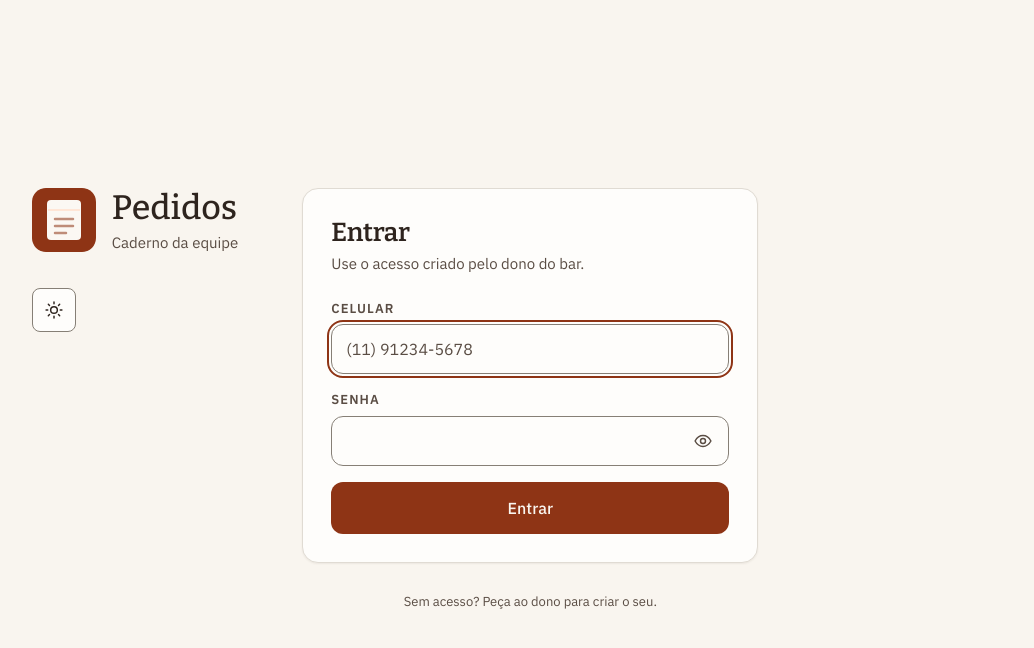
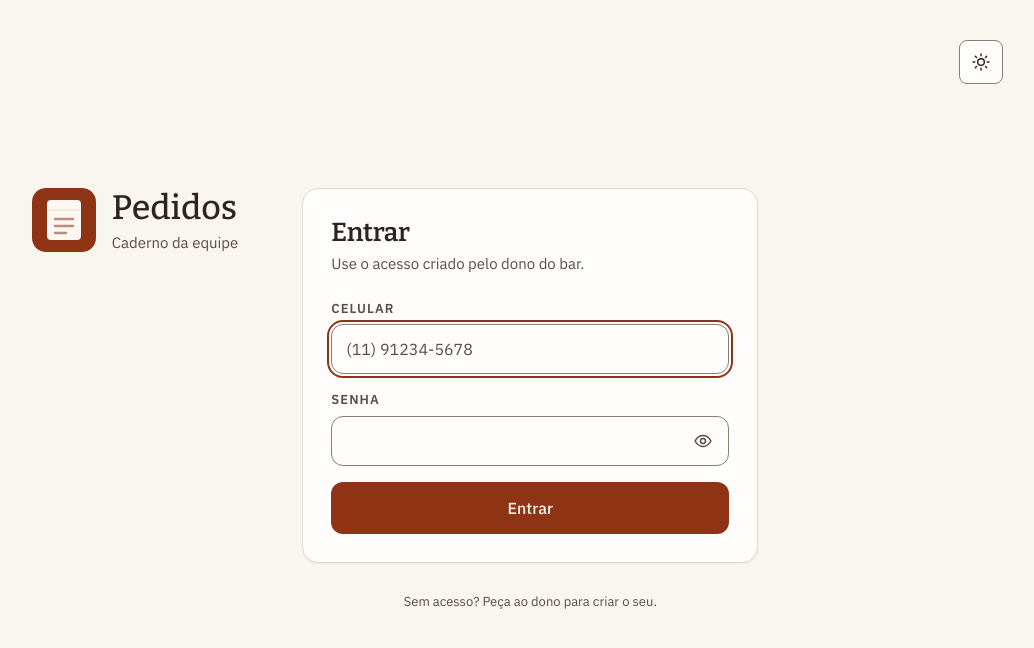
Before and after one commit to marcuslaf/bar-do-santos, a Next.js app in the folder apps/web/: page /login in a window 1280 px wide. Shown: the top 648 px of the page, without its empty margins (245-1279 px from the left). Built offline with nearby package versions, Linux system fonts and the light colour scheme.

Commit message:
fix: reposiciona botao de tema no login - canto superior direito no desktop

```diff
--- a/apps/web/src/app/login/page.tsx
+++ b/apps/web/src/app/login/page.tsx
@@ -16,6 +16,10 @@ export const metadata: Metadata = {
  *                      celular/tablet e o conjunto ganha largura em vez de
  *                      altura, que é o recurso escasso.
  *
+ * O botão de tema segue o header do app: canto direito. No celular em pé e
+ * nas telas baixas (deitado) fica in-flow na linha da marca; com >= 640px de
+ * largura E altura ele vira absoluto no canto superior direito da página.
+ *
  * `max-height: 30rem` (480px) é o modo "curto": celular e tablet deitados, onde
  * o botão Entrar precisa estar na dobra. Nesse modo só o ritmo vertical encolhe
  * (paddings, gaps, alturas de campo); a escala tipográfica fica intacta para o
@@ -24,11 +28,11 @@ export const metadata: Metadata = {
  */
 export default function LoginPage() {
   return (
-    <main className="flex min-h-dvh flex-col justify-center bg-paper px-4 pt-[calc(2.5rem_+_env(safe-area-inset-top))] pb-[calc(2.5rem_+_env(safe-area-inset-bottom))] sm:px-6 md:px-8 [@media(max-height:30rem)]:pt-[calc(0.5rem_+_env(safe-area-inset-top))] [@media(max-height:30rem)]:pb-[calc(0.5rem_+_env(safe-area-inset-bottom))]">
+    <main className="relative flex min-h-dvh flex-col justify-center bg-paper px-4 pt-[calc(2.5rem_+_env(safe-area-inset-top))] pb-[calc(2.5rem_+_env(safe-area-inset-bottom))] sm:px-6 md:px-8 [@media(max-height:30rem)]:pt-[calc(0.5rem_+_env(safe-area-inset-top))] [@media(max-height:30rem)]:pb-[calc(0.5rem_+_env(safe-area-inset-bottom))]">
       <div className="mx-auto w-full max-w-sm sm:max-w-3xl lg:max-w-5xl">
         <div className="sm:grid sm:grid-cols-[auto_auto] sm:items-start sm:justify-center sm:gap-8 md:gap-12 lg:gap-16">
-          {/* Marca: linha no celular em pé, coluna à esquerda de 640px para cima. */}
-          <div className="mb-7 flex items-center justify-between gap-3 [@media(max-height:30rem)]:mb-1.5 sm:mb-0 sm:flex-col sm:items-start sm:gap-9">
+          {/* Marca: linha no celular em pé; coluna à esquerda de 640px para cima. */}
+          <div className="mb-7 flex items-center justify-between gap-3 [@media(max-height:30rem)]:mb-1.5 sm:mb-0">
             <div className="flex min-w-0 items-center gap-3 sm:gap-4">
               <BrandMark className="h-12 w-12 shrink-0 rounded-xl [@media(max-height:30rem)]:h-9 [@media(max-height:30rem)]:w-9 [@media(max-height:30rem)]:rounded-lg md:h-14 md:w-14 lg:h-16 lg:w-16" />
               <div className="min-w-0">
@@ -40,7 +44,21 @@ export default function LoginPage() {
                 </p>
               </div>
             </div>
-            <ThemeToggle />
+            {/*
+             * Tema. Um só botão, dois comportamentos por media query:
+             * - in-flow na linha da marca: celular em pé e telas baixas
+             *   (celular/tablet deitado), onde qualquer canto da página
+             *   colidiria com o card — no fluxo não há colisão possível;
+             * - absoluto no canto superior direito da PÁGINA quando >= 640px
+             *   de largura E >= 640px de altura: nessa faixa a composição é
+             *   centralizada com folga >= 95px no topo (medido), espelhando a
+             *   posição que o botão ocupa no header do app logado.
+             *
+             * `top/right` são inertes enquanto o elemento está in-flow.
+             */}
+            <div className="shrink-0 top-[calc(2.5rem_+_env(safe-area-inset-top))] right-4 sm:right-6 md:right-8 [@media(min-width:40rem)_and_(min-height:40rem)]:absolute">
+              <ThemeToggle />
+            </div>
           </div>
 
           <div className="w-full max-w-full sm:w-[380px] md:w-[420px] lg:w-[456px]">
```
